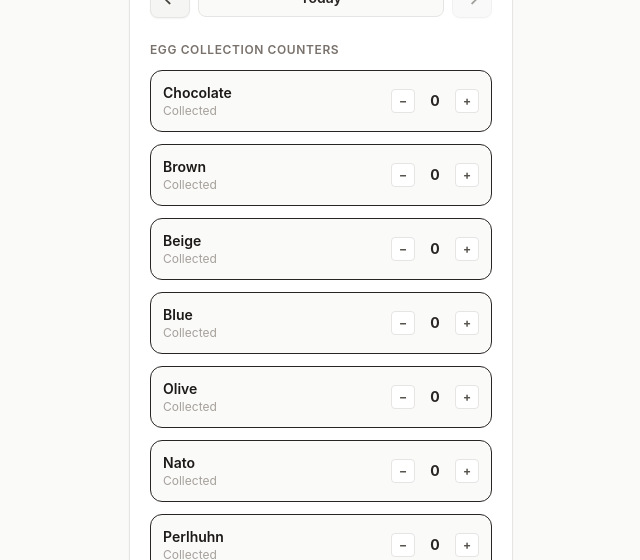
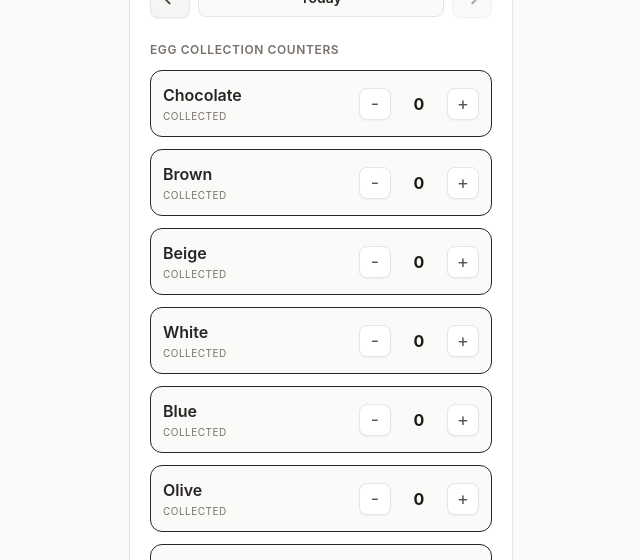
Before and after one commit to 19101990/the-coop-ledger, a React (Vite) app: page / in a window 1280 px wide. Shown: the part 240-800 px from the top of the page, without its empty margins (319-959 px from the left). Built offline with nearby package versions, Linux system fonts and the light colour scheme; no server answers; the database is empty.

Commit message:
Update database for daily log

```diff
--- a/dev-dist/sw.js
+++ b/dev-dist/sw.js
@@ -81,7 +81,7 @@ define(['./workbox-7e5eb42b'], (function (workbox) { 'use strict';
     "revision": "3ca0b8505b4bec776b69afdba2768812"
   }, {
     "url": "index.html",
-    "revision": "0.rv83tgsfd1"
+    "revision": "0.0nf90a6pelg"
   }], {});
   workbox.cleanupOutdatedCaches();
   workbox.registerRoute(new workbox.NavigationRoute(workbox.createHandlerBoundToURL("index.html"), {
--- a/src/components/CounterControl.tsx
+++ b/src/components/CounterControl.tsx
@@ -22,14 +22,14 @@ export default function CounterControl({
       <div className="flex items-center space-x-3">
         <button
           onClick={onDecrement}
-          className="w-10 h-10 bg-white active:bg-stone-100 text-stone-600 font-bold text-xl rounded-lg border border-stone-200 flex items-center justify-center shadow-xs select-none"
+          className="w-8 h-8 bg-white active:bg-stone-100 text-stone-600 text-lg rounded-lg border border-stone-200 flex items-center justify-center shadow-xs select-none"
         >
           -
         </button>
-        <span className="w-8 text-center font-bold text-lg text-stone-900">{value}</span>
+        <span className="w-8 text-center font-bold text-md text-stone-900">{value}</span>
         <button
           onClick={onIncrement}
-          className="w-10 h-10 bg-white active:bg-stone-100 text-stone-600 font-bold text-xl rounded-lg border border-stone-200 flex items-center justify-center shadow-xs select-none"
+          className="w-8 h-8 bg-white active:bg-stone-100 text-stone-600 text-lg rounded-lg border border-stone-200 flex items-center justify-center shadow-xs select-none"
         >
           +
         </button>
--- a/src/pages/DailyLog.tsx
+++ b/src/pages/DailyLog.tsx
@@ -5,6 +5,7 @@ import { useDemo } from '../context/DemoContext';
 import DateSelector from '../components/DateSelector';
 import LoadingSpinner from '../components/LoadingSpinner';
 import SectionHeader from '../components/SectionHeader';
+import CounterControl from '../components/CounterControl';
 
 export default function DailyLog() {
   const getTodayString = (): string => {
@@ -17,6 +18,7 @@ export default function DailyLog() {
     chocolate: 0,
     brown: 0,
     beige: 0,
+    white: 0,
     blue: 0,
     olive: 0,
     nato: 0,
@@ -144,6 +146,7 @@ export default function DailyLog() {
         (log.eggs_chocolate || 0) +
         (log.eggs_brown || 0) +
         (log.eggs_beige || 0) +
+        (log.eggs_white || 0) +
         (log.eggs_olive || 0) +
         (log.eggs_blue || 0) +
         (log.eggs_nato || 0) +
@@ -168,6 +171,7 @@ export default function DailyLog() {
       chocolate: log.eggs_chocolate,
       brown: log.eggs_brown,
       beige: log.eggs_beige,
+      white: log.eggs_white,
       olive: log.eggs_olive,
       blue: log.eggs_blue,
       nato: log.eggs_nato,
@@ -185,7 +189,7 @@ export default function DailyLog() {
     setBoxesForSale('');
     setBoxesForPersonal('');
     setLogNotes('');
-    setEggCollected({ chocolate: 0, brown: 0, beige: 0, blue: 0, olive: 0, nato: 0, perlhuhn: 0 });
+    setEggCollected({ chocolate: 0, brown: 0, beige: 0, white: 0, blue: 0, olive: 0, nato: 0, perlhuhn: 0 });
   };
 
   const handleSaveDailyLog = async () => {
@@ -205,6 +209,7 @@ export default function DailyLog() {
                 eggs_chocolate: eggCollected.chocolate,
                 eggs_brown: eggCollected.brown,
                 eggs_beige: eggCollected.beige,
+                eggs_white: eggCollected.white,
                 eggs_olive: eggCollected.olive,
                 eggs_blue: eggCollected.blue,
                 eggs_nato: eggCollected.nato,
@@ -224,6 +229,7 @@ export default function DailyLog() {
           eggs_chocolate: eggCollected.chocolate,
           eggs_brown: eggCollected.brown,
           eggs_beige: eggCollected.beige,
+          eggs_white: eggCollected.white,
           eggs_olive: eggCollected.olive,
           eggs_blue: eggCollected.blue,
           eggs_nato: eggCollected.nato,
@@ -252,6 +258,7 @@ export default function DailyLog() {
             eggs_chocolate: eggCollected.chocolate,
             eggs_brown: eggCollected.brown,
             eggs_beige: eggCollected.beige,
+            eggs_white: eggCollected.white,
             eggs_olive: eggCollected.olive,
             eggs_blue: eggCollected.blue,
             eggs_nato: eggCollected.nato,
@@ -294,6 +301,7 @@ export default function DailyLog() {
               eggs_chocolate: eggCollected.chocolate,
               eggs_brown: eggCollected.brown,
               eggs_beige: eggCollected.beige,
+              eggs_white: eggCollected.white,
               eggs_olive: eggCollected.olive,
               eggs_blue: eggCollected.blue,
               eggs_nato: eggCollected.nato,
@@ -383,29 +391,18 @@ export default function DailyLog() {
             </label>
 
             <div className="grid grid-cols-1 gap-3">
-              {Object.entries(eggCollected).map(([variety, count]) => (
-                <div key={variety} className="flex items-center space-x-2 bg-stone-50 p-3 rounded-xl border border-stone-150">
-                  <div className="flex-1">
-                    <p className="font-semibold text-stone-900 text-sm">{handleEggVarietyLabel(variety)}</p>
-                    <p className="text-xs text-stone-400">Collected</p>
-                  </div>
-                  <div className="flex items-center space-x-2">
-                    <button
-                      onClick={() => adjustEggCount(variety as EggVariety, -1)}
-                      className="w-6 h-6 text-xs font-bold text-stone-600 bg-white hover:bg-stone-100 border border-stone-200 rounded cursor-pointer"
-                    >
-                      −
-                    </button>
-                    <span className="w-6 text-center font-bold text-sm">{count}</span>
-                    <button
-                      onClick={() => adjustEggCount(variety as EggVariety, 1)}
-                      className="w-6 h-6 text-xs font-bold text-stone-600 bg-white hover:bg-stone-100 border border-stone-200 rounded cursor-pointer"
-                    >
-                      +
-                    </button>
-                  </div>
-                </div>
-              ))}
+              <div className="grid grid-cols-1 gap-3">
+                {Object.entries(eggCollected).map(([variety, count]) => (
+                    <CounterControl
+                    key={variety}
+                    label={handleEggVarietyLabel(variety)}
+                    description="Collected"
+                    value={count}
+                    onDecrement={() => adjustEggCount(variety as EggVariety, -1)}
+                    onIncrement={() => adjustEggCount(variety as EggVariety, 1)}
+                    />
+                ))}
+              </div>
             </div>
             <p className="text-xs text-right text-stone-500 mt-2">Total: {calculateDailyTotal(eggCollected)} eggs</p>
           </div>
@@ -497,6 +494,7 @@ export default function DailyLog() {
                     {log.eggs_chocolate > 0 && <div>Chocolate: <span className="font-bold text-stone-900">{log.eggs_chocolate}</span></div>}
                     {log.eggs_brown > 0 && <div>Brown: <span className="font-bold text-stone-900">{log.eggs_brown}</span></div>}
                     {log.eggs_beige > 0 && <div>Beige: <span className="font-bold text-stone-900">{log.eggs_beige}</span></div>}
+                    {log.eggs_white > 0 && <div>White: <span className="font-bold text-stone-900">{log.eggs_white}</span></div>}
                     {log.eggs_olive > 0 && <div>Olive: <span className="font-bold text-stone-900">{log.eggs_olive}</span></div>}
                     {log.eggs_blue > 0 && <div>Blue: <span className="font-bold text-stone-900">{log.eggs_blue}</span></div>}
                     {log.eggs_nato > 0 && <div>Nato: <span className="font-bold text-stone-900">{log.eggs_nato}</span></div>}
--- a/src/types/types.ts
+++ b/src/types/types.ts
@@ -1,4 +1,4 @@
-export type EggVariety = 'chocolate' | 'brown' | 'beige' | 'blue' | 'olive' | 'nato' | 'perlhuhn';
+export type EggVariety = 'chocolate' | 'brown' | 'beige' | 'white' | 'blue' | 'olive' | 'nato' | 'perlhuhn';
 
 export type Tab = 'daily-log' | 'pantry' | 'sales' | 'flock' | 'reports';
 
@@ -6,6 +6,7 @@ export interface EggCounts {
   chocolate: number;
   brown: number;
   beige: number;
+  white: number;
   blue: number;
   olive: number;
   nato: number;
@@ -34,6 +35,7 @@ export interface DBLogEntry {
   eggs_chocolate: number;
   eggs_brown: number;
   eggs_beige: number;
+  eggs_white: number;
   eggs_olive: number;
   eggs_blue: number;
   eggs_nato: number;
```
